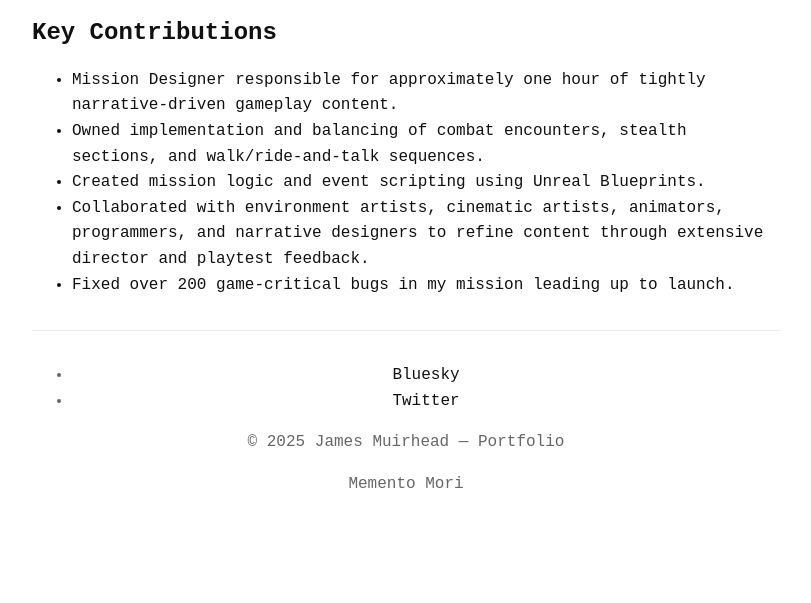
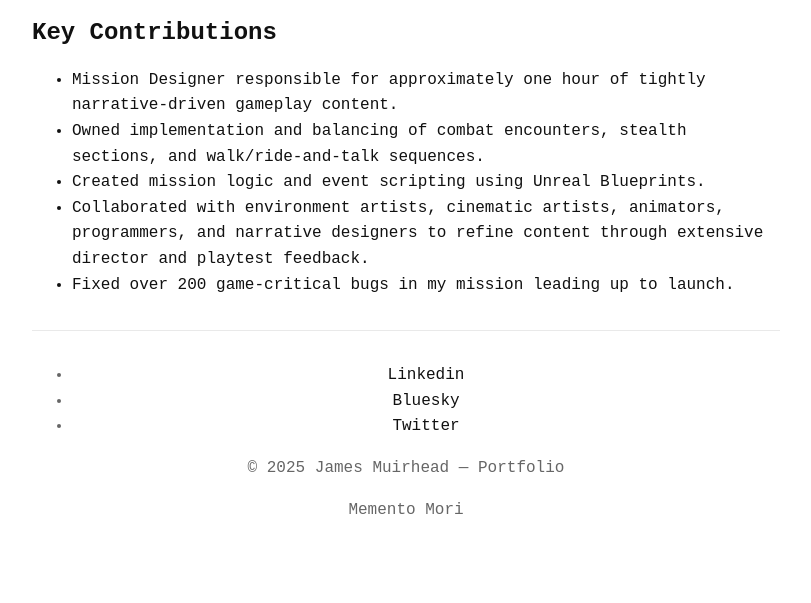
Before and after one commit to JamesMuirhead/portfolio, a Jekyll site: the page built from _projects/mafia-old-country.md, in a window 1280 px wide. Shown: the part 824-1427 px from the top of the page, without its empty margins (234-1045 px from the left). Built offline with Jekyll 4.4.1, drawn with Linux system fonts in a browser that asks for light colours; before the commit the page ends 1402 px from its top, so only the background shows below that.

Commit message:
quote marks

```diff
--- a/_layouts/default.html
+++ b/_layouts/default.html
@@ -48,6 +48,7 @@
 
     <footer class="site-foot">
       <ul class="social">
+        <li><a href="https://www.linkedin.com/in/james-muirhead/" target="_blank" rel="noopener">Linkedin</a></li>
         <li><a href="https://bsky.app/profile/mockchop.bsky.social" target="_blank" rel="noopener">Bluesky</a></li>
         <li><a href="https://x.com/_MockChop" target="_blank" rel="noopener">Twitter</a></li>
       </ul>
--- a/_projects/mafia-old-country.md
+++ b/_projects/mafia-old-country.md
@@ -1,8 +1,8 @@
 ---
-title: Mafia: The Old Country
-subtitle: PS5, Xbox Series X/S, PC
-summary: I worked as a contracted **Mission Designer** during the final year of development of *Mafia: The Old Country*, the latest entry in Hangar 13's award-winning crime series.
-thumb: /assets/img/projects/mafia/mafia-thumb.png
+title: "Mafia: The Old Country
+subtitle: "PS5, Xbox Series X/S, PC"
+summary: "I worked as a contracted **Mission Designer** during the final year of development of *Mafia: The Old Country*, the latest entry in Hangar 13's award-winning crime series."
+thumb: "/assets/img/projects/mafia/mafia-thumb.png"
 ---
 
 I worked as a contracted **Mission Designer** during the final year of development of *Mafia: The Old Country*, the latest entry in Hangar 13's award-winning crime series.
```
